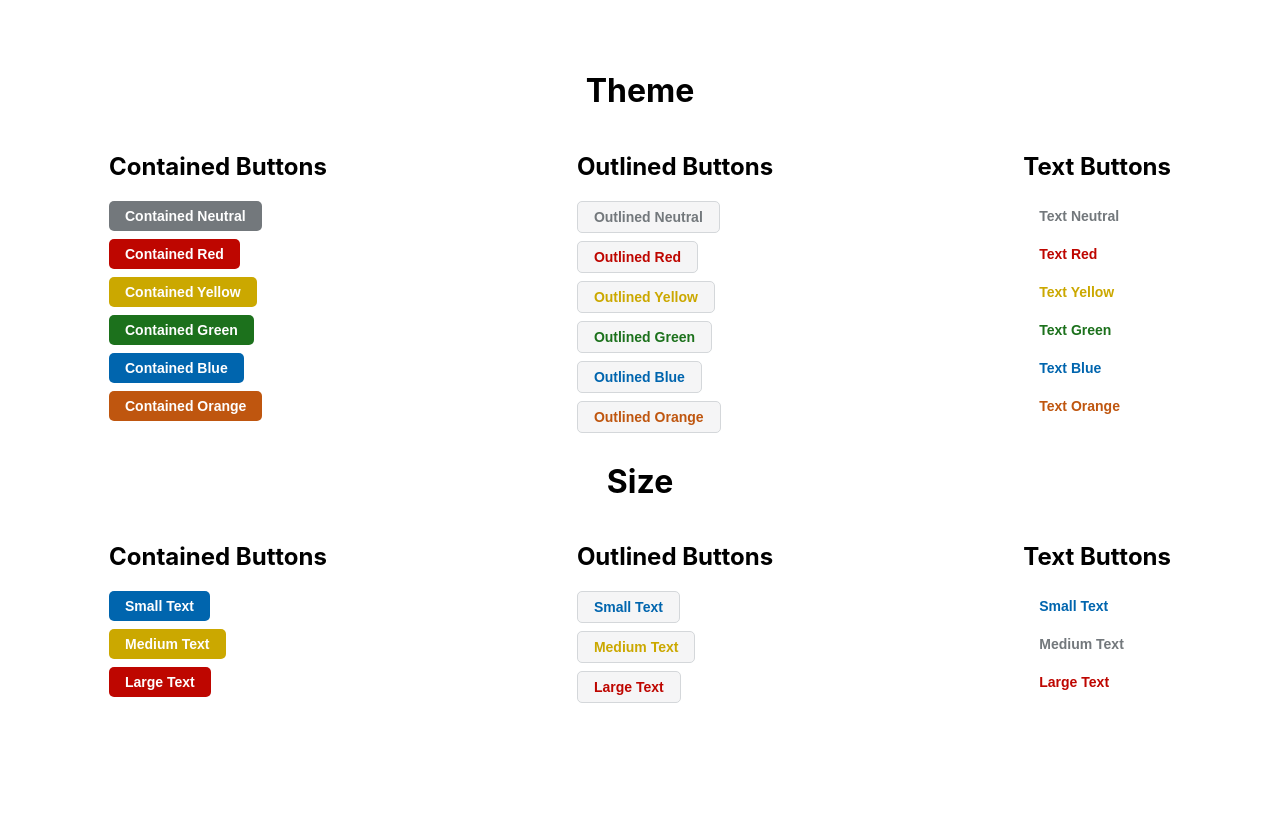
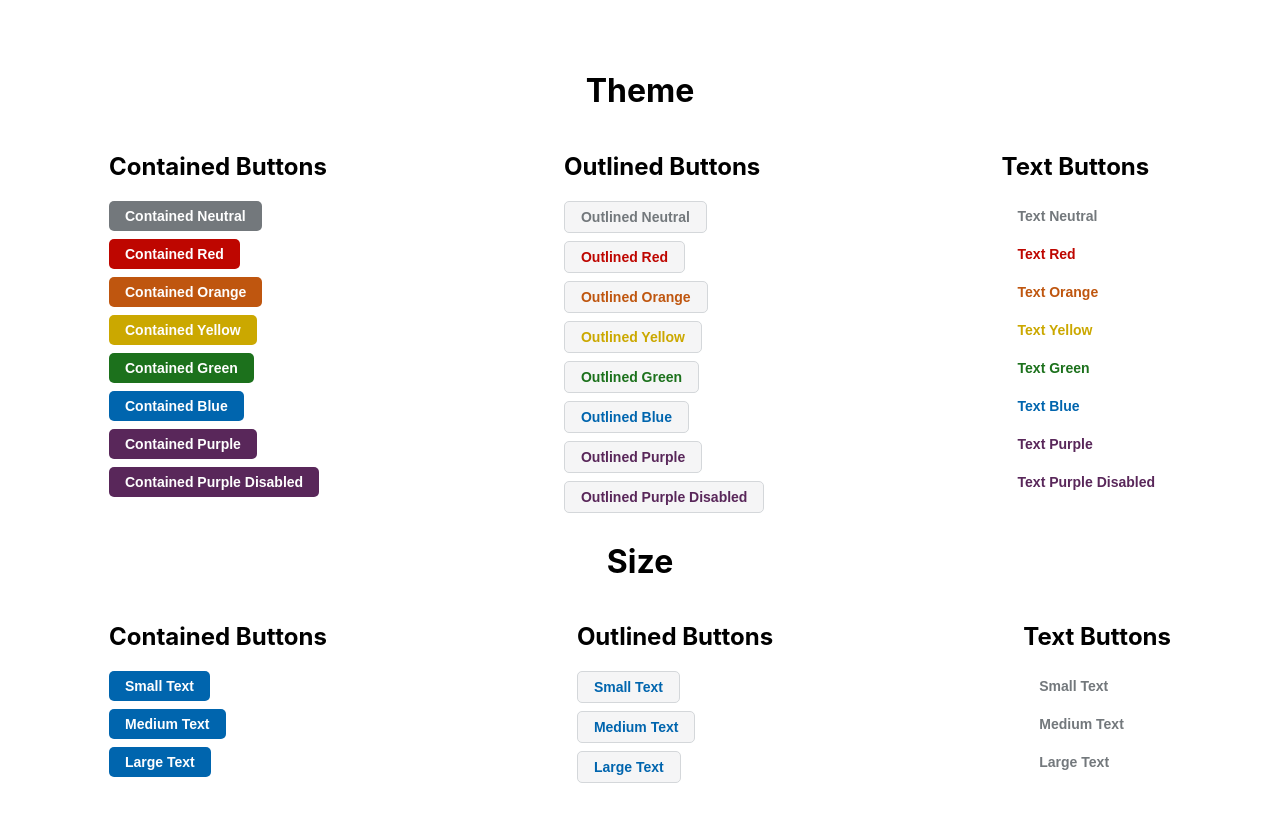
Before and after one commit to kataing19/styled-components, a React (Create React App) app: page / in a window 1280 px wide. Shown: the top 822 px of the page. Before the commit the page ends 800 px from the top, so only its background shows below. Built offline with nearby package versions, Linux system fonts and the light colour scheme.

Commit message:
added purple buttons

```diff
--- a/src/App.js
+++ b/src/App.js
@@ -16,6 +16,9 @@ function App() {
           <StyledButton variant="contained" color="red">
             Contained Red
           </StyledButton>
+          <StyledButton variant="contained" color="orange">
+            Contained Orange
+          </StyledButton>
           <StyledButton variant="contained" color="yellow">
             Contained Yellow
           </StyledButton>
@@ -25,8 +28,11 @@ function App() {
           <StyledButton variant="contained" color="blue">
             Contained Blue
           </StyledButton>
-          <StyledButton variant="contained" color="orange">
-            Contained Orange
+          <StyledButton variant="contained" color="purple">
+            Contained Purple
+          </StyledButton>
+          <StyledButton variant="contained" color="purple" disabled>
+            Contained Purple Disabled
           </StyledButton>
         </div>
         <div>
@@ -37,6 +43,9 @@ function App() {
           <StyledButton variant="outlined" color="red">
             Outlined Red
           </StyledButton>
+          <StyledButton variant="outlined" color="orange">
+            Outlined Orange
+          </StyledButton>
           <StyledButton variant="outlined" color="yellow">
             Outlined Yellow
           </StyledButton>
@@ -46,8 +55,11 @@ function App() {
           <StyledButton variant="outlined" color="blue">
             Outlined Blue
           </StyledButton>
-          <StyledButton variant="outlined" color="orange">
-            Outlined Orange
+          <StyledButton variant="outlined" color="purple">
+            Outlined Purple
+          </StyledButton>
+          <StyledButton variant="outlined" color="purple" disabled>
+            Outlined Purple Disabled
           </StyledButton>
         </div>
         <div>
@@ -58,6 +70,9 @@ function App() {
           <StyledButton variant="text" color="red">
             Text Red
           </StyledButton>
+          <StyledButton variant="text" color="orange">
+            Text Orange
+          </StyledButton>
           <StyledButton variant="text" color="yellow">
             Text Yellow
           </StyledButton>
@@ -67,8 +82,11 @@ function App() {
           <StyledButton variant="text" color="blue">
             Text Blue
           </StyledButton>
-          <StyledButton variant="text" color="orange">
-            Text Orange
+          <StyledButton variant="text" color="purple">
+            Text Purple
+          </StyledButton>
+          <StyledButton variant="text" color="purple" disabled>
+            Text Purple Disabled
           </StyledButton>
         </div>
       </div>
@@ -81,10 +99,10 @@ function App() {
           <StyledButton variant="contained" color="blue" size="small">
             Small Text
           </StyledButton>
-          <StyledButton variant="contained" color="yellow" size="medium">
+          <StyledButton variant="contained" color="blue" size="medium">
             Medium Text
           </StyledButton>
-          <StyledButton variant="contained" color="red" size="large">
+          <StyledButton variant="contained" color="blue" size="large">
             Large Text
           </StyledButton>
         </div>
@@ -93,22 +111,22 @@ function App() {
           <StyledButton variant="outlined" color="blue" size="small">
             Small Text
           </StyledButton>
-          <StyledButton variant="outlined" color="yellow" size="medium">
+          <StyledButton variant="outlined" color="blue" size="medium">
             Medium Text
           </StyledButton>
-          <StyledButton variant="outlined" color="red" size="large">
+          <StyledButton variant="outlined" color="blue" size="large">
             Large Text
           </StyledButton>
         </div>
         <div>
           <h2>Text Buttons</h2>
-          <StyledButton variant="text" color="blue" size="small">
+          <StyledButton variant="text" color="neutral" size="small">
             Small Text
           </StyledButton>
           <StyledButton variant="text" color="neutral" size="medium">
             Medium Text
           </StyledButton>
-          <StyledButton variant="text" color="red" size="large">
+          <StyledButton variant="text" color="neutral" size="large">
             Large Text
           </StyledButton>
         </div>
```
